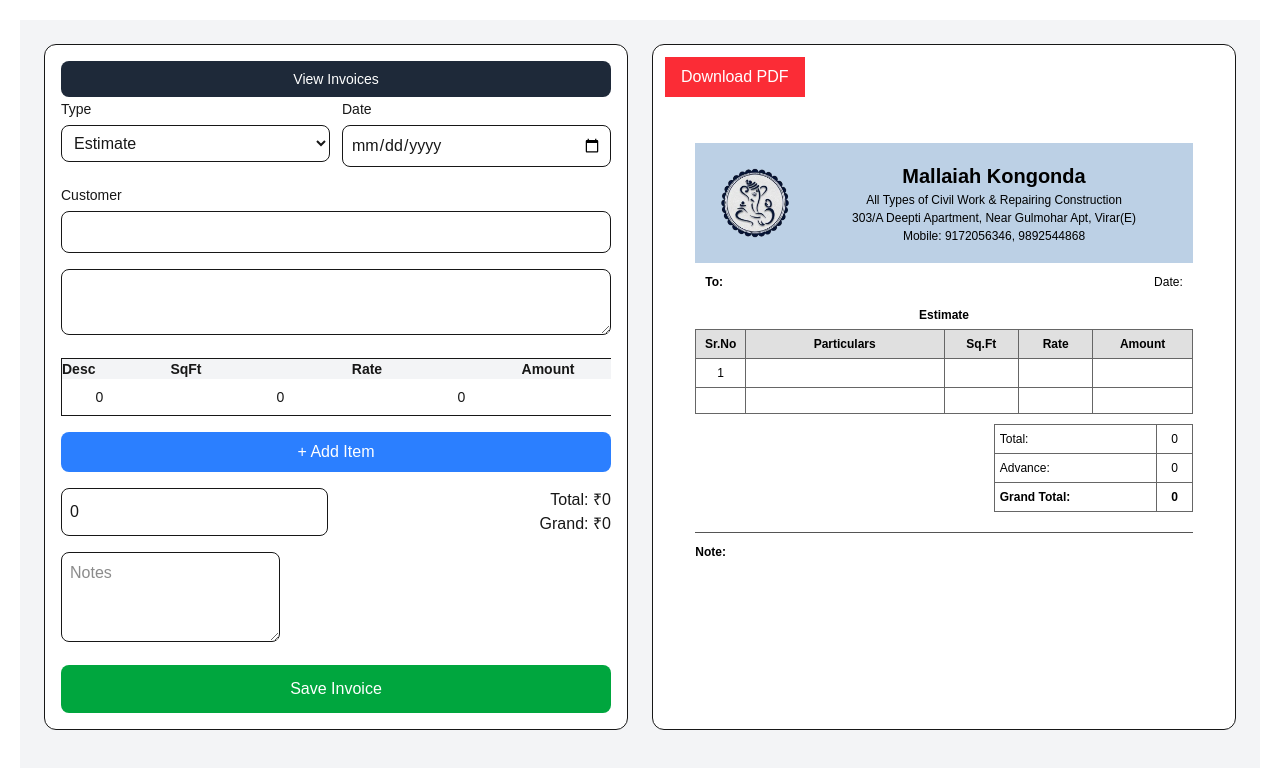
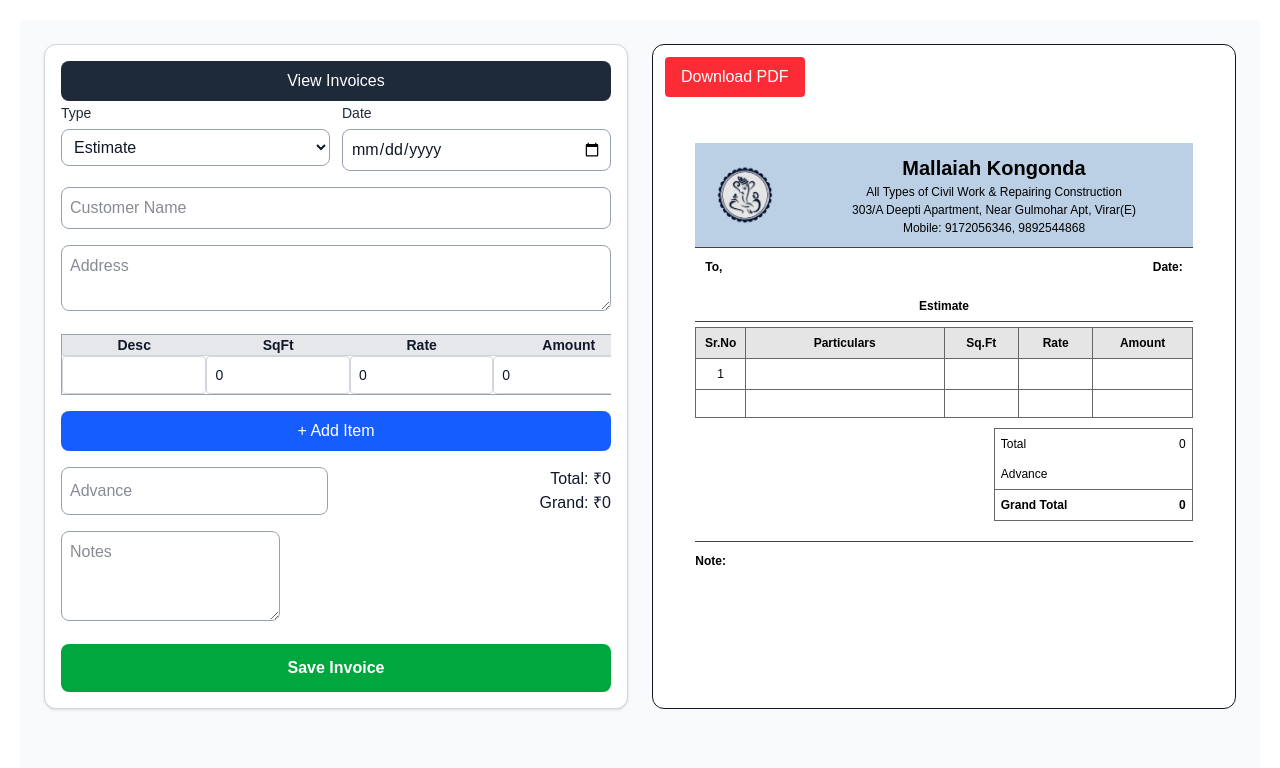
Before and after one commit to dineshkongonda60/estimate-app, a Next.js app: page / in a window 1280 px wide. Shown: the top 768 px of the page. Built offline with nearby package versions, Linux system fonts and the light colour scheme.

Commit message:
Updated the preview UI and the Form UI

```diff
--- a/components/InvoiceForm.tsx
+++ b/components/InvoiceForm.tsx
@@ -19,7 +19,6 @@ type Props = {
   invoiceId?: string;
 };
 
-/* ✅ COMPONENT */
 export default function InvoiceForm({ initialData, invoiceId }: Props) {
   const [activeTab, setActiveTab] = useState<"form" | "preview">("form");
 
@@ -27,7 +26,7 @@ export default function InvoiceForm({ initialData, invoiceId }: Props) {
   const [customer, setCustomer] = useState(initialData?.customer || "");
   const [address, setAddress] = useState(initialData?.address || "");
   const [date, setDate] = useState(initialData?.date || "");
-  const [advance, setAdvance] = useState(initialData?.advance || 0);
+ const [advance, setAdvance] = useState<number | "">(initialData?.advance ?? "");
   const [notes, setNotes] = useState(initialData?.notes || "");
 
   const [items, setItems] = useState<Item[]>(
@@ -47,7 +46,7 @@ export default function InvoiceForm({ initialData, invoiceId }: Props) {
   const total = items.reduce((sum, i) => sum + Number(i.amount || 0), 0);
   const grandTotal = total - advance;
 
-  /* ✅ SAVE / UPDATE */
+  /* ✅ SAVE */
   const saveInvoice = async () => {
     const payload = {
       type,
@@ -79,7 +78,7 @@ export default function InvoiceForm({ initialData, invoiceId }: Props) {
 
     if (res.ok) {
       alert(invoiceId ? "✅ Updated!" : "✅ Saved!");
-      setActiveTab("preview"); // ✅ auto switch
+      setActiveTab("preview");
     } else {
       alert("❌ Error");
     }
@@ -102,7 +101,7 @@ export default function InvoiceForm({ initialData, invoiceId }: Props) {
 
   /* ✅ UPDATE ITEM */
   const updateItem = (id: string, field: keyof Item, value: any) => {
-    const updated = items.map((item: Item) => {
+    const updated = items.map((item) => {
       if (item.id === id) {
         const newItem = { ...item, [field]: value };
 
@@ -120,37 +119,40 @@ export default function InvoiceForm({ initialData, invoiceId }: Props) {
 
   /* ✅ TOGGLE LUMPSUM */
   const toggleLumpsum = (id: string) => {
-    const updated = items.map((item: Item) => {
-      if (item.id === id) {
-        return {
-          ...item,
-          isLumpsum: !item.isLumpsum,
-          sqft: 0,
-          rate: 0,
+    setItems(
+      items.map((item) =>
+        item.id === id
+          ? { ...item, isLumpsum: !item.isLumpsum, sqft: 0, rate: 0 }
+          : item
+      )
+    );
   };
+
+  /* ✅ DELETE ITEM */
+  const deleteItem = (id: string) => {
+    if (items.length === 1) {
+      alert("At least one item is required");
+      return;
     }
-      return item;
-    });
-
-    setItems(updated);
+    setItems(items.filter((item) => item.id !== id));
   };
 
   /* ✅ FORM UI */
   const FormUI = (
-    <div className="bg-white rounded-xl border p-4 space-y-4">
+    <div className="bg-white rounded-xl border border-gray-300 p-4 space-y-4 shadow-sm">
 
       <Link href="/invoices">
-        <button className="bg-gray-800 text-white px-4 py-2 rounded-lg text-sm w-full">
+        <button className="bg-gray-800 text-white px-4 py-2 rounded-lg w-full">
           View Invoices
         </button>
       </Link>
 
-      {/* TYPE & DATE */}
+      {/* TYPE + DATE */}
       <div className="grid grid-cols-2 gap-3">
         <div>
-          <label className="text-sm">Type</label>
+          <label className="text-sm font-medium text-gray-800">Type</label>
           <select
-            className="border mt-1 p-2 w-full rounded-lg"
+            className="border border-gray-400 mt-1 p-2 w-full rounded-lg text-gray-900"
             value={type}
             onChange={(e) => setType(e.target.value)}
           >
@@ -160,10 +162,10 @@ export default function InvoiceForm({ initialData, invoiceId }: Props) {
         </div>
 
         <div>
-          <label className="text-sm">Date</label>
+          <label className="text-sm font-medium text-gray-800">Date</label>
           <input
             type="date"
-            className="border mt-1 p-2 w-full rounded-lg"
+            className="border border-gray-400 mt-1 p-2 w-full rounded-lg text-gray-900"
             value={date}
             onChange={(e) => setDate(e.target.value)}
           />
@@ -171,41 +173,41 @@ export default function InvoiceForm({ initialData, invoiceId }: Props) {
       </div>
 
       {/* CUSTOMER */}
-      <div>
-        <label className="text-sm">Customer</label>
       <input
-          className="border mt-1 p-2 w-full rounded-lg"
+        placeholder="Customer Name"
+        className="border border-gray-400 p-2 w-full rounded-lg"
         value={customer}
         onChange={(e) => setCustomer(e.target.value)}
       />
-      </div>
 
       {/* ADDRESS */}
       <textarea
-        className="border p-2 w-full rounded-lg"
+        placeholder="Address"
+        className="border border-gray-400 p-2 w-full rounded-lg"
         value={address}
         onChange={(e) => setAddress(e.target.value)}
       />
 
       {/* TABLE */}
       <div className="overflow-x-auto">
-        <table className="min-w-[600px] w-full text-sm border rounded-lg">
-          <thead className="bg-gray-100">
+        <table className="min-w-[650px] w-full text-sm border border-gray-400 rounded-lg text-gray-900">
+          <thead className="bg-gray-200">
             <tr>
               <th>Desc</th>
               <th>SqFt</th>
               <th>Rate</th>
               <th>Amount</th>
               <th>Lump</th>
+              <th>Del</th>
             </tr>
           </thead>
 
           <tbody>
-            {items.map((item: Item) => (
-              <tr key={item.id}>
+            {items.map((item) => (
+              <tr key={item.id} className="border-t border-gray-300">
                 <td>
                   <input
-                    className="w-full p-2"
+                    className="w-full p-2 border border-gray-300 rounded"
                     value={item.desc}
                     onChange={(e) =>
                       updateItem(item.id, "desc", e.target.value)
@@ -217,6 +219,7 @@ export default function InvoiceForm({ initialData, invoiceId }: Props) {
                   <input
                     type="number"
                     disabled={item.isLumpsum}
+                    className="w-full p-2 border border-gray-300 rounded"
                     value={item.sqft}
                     onChange={(e) =>
                       updateItem(item.id, "sqft", Number(e.target.value))
@@ -228,6 +231,7 @@ export default function InvoiceForm({ initialData, invoiceId }: Props) {
                   <input
                     type="number"
                     disabled={item.isLumpsum}
+                    className="w-full p-2 border border-gray-300 rounded"
                     value={item.rate}
                     onChange={(e) =>
                       updateItem(item.id, "rate", Number(e.target.value))
@@ -238,6 +242,7 @@ export default function InvoiceForm({ initialData, invoiceId }: Props) {
                 <td>
                   <input
                     type="number"
+                    className="w-full p-2 border border-gray-300 rounded"
                     value={item.amount}
                     onChange={(e) =>
                       updateItem(item.id, "amount", Number(e.target.value))
@@ -245,12 +250,21 @@ export default function InvoiceForm({ initialData, invoiceId }: Props) {
                   />
                 </td>
 
-                <td>
+                <td className="text-center">
                   <input
                     type="checkbox"
                     checked={item.isLumpsum}
                     onChange={() => toggleLumpsum(item.id)}
                   />
+                </td>
+
+                <td className="text-center">
+                  <button
+                    onClick={() => deleteItem(item.id)}
+                    className="bg-red-600 text-white px-2 py-1 rounded"
+                  >
+                    ✕
+                  </button>
                 </td>
               </tr>
             ))}
@@ -260,7 +274,7 @@ export default function InvoiceForm({ initialData, invoiceId }: Props) {
 
       <button
         onClick={addItem}
-        className="bg-blue-500 text-white px-4 py-2 rounded-lg w-full"
+        className="bg-blue-600 text-white px-4 py-2 rounded-lg w-full"
       >
         + Add Item
       </button>
@@ -270,12 +284,15 @@ export default function InvoiceForm({ initialData, invoiceId }: Props) {
         <input
         type="number"
         value={advance}
-          onChange={(e) => setAdvance(Number(e.target.value))}
-          className="border p-2 rounded-lg"
+        onChange={(e) =>
+            setAdvance(e.target.value === "" ? "" : Number(e.target.value))
+        }
+        className="border border-gray-400 p-2 rounded-lg"
         placeholder="Advance"
         />
 
-        <div className="text-right">
+
+        <div className="text-right font-medium">
           <p>Total: ₹{total}</p>
           <p>Grand: ₹{grandTotal}</p>
         </div>
@@ -286,13 +303,13 @@ export default function InvoiceForm({ initialData, invoiceId }: Props) {
         rows={3}
         value={notes}
         onChange={(e) => setNotes(e.target.value)}
-        className="border p-2 rounded-lg"
+        className="border border-gray-400 p-2 rounded-lg"
         placeholder="Notes"
       />
 
       <button
         onClick={saveInvoice}
-        className="bg-green-600 text-white py-3 rounded-lg w-full"
+        className="bg-green-600 text-white py-3 rounded-lg w-full font-semibold"
       >
         {invoiceId ? "Update Invoice" : "Save Invoice"}
       </button>
@@ -301,9 +318,11 @@ export default function InvoiceForm({ initialData, invoiceId }: Props) {
 
   /* ✅ MAIN UI */
   return (
-    <div className="p-3 md:p-6 bg-gray-100 min-h-screen">
-
-      {/* ✅ MOBILE TABS */}
+    <div
+      className="p-3 md:p-6 bg-gray-50 min-h-screen text-gray-900"
+      style={{ WebkitFontSmoothing: "antialiased" }}
+    >
+      {/* MOBILE TABS */}
       <div className="md:hidden mb-4 flex border rounded-lg overflow-hidden">
         <button
           onClick={() => setActiveTab("form")}
@@ -326,40 +345,20 @@ export default function InvoiceForm({ initialData, invoiceId }: Props) {
         </button>
       </div>
 
-      {/* ✅ MOBILE VIEW */}
+      {/* MOBILE VIEW */}
       <div className="md:hidden">
         {activeTab === "form" && FormUI}
         {activeTab === "preview" && (
-          <InvoicePreview
-            type={type}
-            customer={customer}
-            address={address}
-            date={date}
-            items={items}
-            total={total}
-            advance={advance}
-            grandTotal={grandTotal}
-            notes={notes}
-          />
+          <InvoicePreview {...{ type, customer, address, date, items, total, advance, grandTotal, notes }} />
         )}
       </div>
 
-      {/* ✅ DESKTOP VIEW */}
+      {/* DESKTOP VIEW */}
       <div className="hidden md:grid grid-cols-2 gap-6">
         {FormUI}
 
         <div className="bg-white border rounded-xl p-3">
-          <InvoicePreview
-            type={type}
-            customer={customer}
-            address={address}
-            date={date}
-            items={items}
-            total={total}
-            advance={advance}
-            grandTotal={grandTotal}
-            notes={notes}
-          />
+          <InvoicePreview {...{ type, customer, address, date, items, total, advance, grandTotal, notes }} />
         </div>
       </div>
     </div>
--- a/components/InvoicePreview.tsx
+++ b/components/InvoicePreview.tsx
@@ -7,14 +7,11 @@ export default function InvoicePreview(props: any) {
 
     const html2pdf = (await import("html2pdf.js")).default;
 
-
- // ✅ Create dynamic file name
     const customerName = props.customer
       ? props.customer.replace(/\s+/g, "_")
       : "Invoice";
 
     const fileName = `${customerName}_${props.type}.pdf`;
-
 
     html2pdf()
       .set({
@@ -31,24 +28,22 @@ html2pdf()
         pagebreak: {
           mode: ["avoid-all", "css", "legacy"],
         },
-  } as any)   // ✅ ✅ ADD THIS
+      } as any)
       .from(element)
       .save();
-
   };
 
   return (
     <div>
-      {/* ✅ PDF BUTTON */}
+      {/* ✅ DOWNLOAD BUTTON */}
       <button
         onClick={generatePDF}
-        className="bg-red-500 text-white px-4 py-2 mb-4"
+        className="bg-red-500 text-white px-4 py-2 mb-4 rounded"
       >
         Download PDF
       </button>
 
-      {/* ✅ A4 CONTAINER */}
-
+      {/* ✅ INVOICE */}
       <div
         id="invoice"
         style={{
@@ -59,8 +54,8 @@ html2pdf()
           background: "white",
           fontFamily: "Arial",
           fontSize: "12px",
-            color: "#000",           // ✅ important
-            fontWeight: 500,         // ✅ improves clarity
+          color: "#000",
+          fontWeight: 500,
           WebkitFontSmoothing: "antialiased",
         }}
       >
@@ -69,44 +64,54 @@ html2pdf()
         <div
           style={{
             display: "flex",
-            /*border: "1px solid black",*/
             background: "#bcd0e5",
             padding: "10px",
             alignItems: "center",
           }}
         >
-          {/* ✅ LOGO */}
           <div style={{ width: "100px", textAlign: "center" }}>
-            <img src="/logo.png" style={{ width: "100px", height:"100px" }} />
+            <img src="/logo.png" style={{ width: "80px", height: "80px" }} />
           </div>
 
-          {/* ✅ COMPANY DETAILS */}
           <div style={{ textAlign: "center", flex: 1 }}>
-            <h1 style={{ margin: 0, fontWeight:"bold", fontSize:"20px", color:"#000" }}>Mallaiah Kongonda</h1>
-            <p style={{ margin: 0,color:"#000" }}>
+            <h1 style={{ margin: 0, fontWeight: "bold", fontSize: "20px" }}>
+              Mallaiah Kongonda
+            </h1>
+            <p style={{ margin: 0 }}>
               All Types of Civil Work & Repairing Construction
             </p>
-            <p style={{ margin: 0,color:"#000" }}>
+            <p style={{ margin: 0 }}>
               303/A Deepti Apartment, Near Gulmohar Apt, Virar(E)
             </p>
-            <p style={{ margin: 0,color:"#000" }}>
+            <p style={{ margin: 0 }}>
               Mobile: 9172056346, 9892544868
             </p>
           </div>
         </div>
 
+        {/* ✅ DIVIDER */}
+        <div style={{ borderBottom: "1px solid #444" }}></div>
+
         {/* ✅ CUSTOMER + DATE */}
-        <div style={{ }}>
         <div style={{ display: "flex" }}>
-            <div style={{ flex: 2, padding: "10px" }}>
-              <strong>To:</strong>
-              <p style={{ margin: 0,color:"#000" }}>{props.customer}</p>
-              <p style={{ margin: 0,color:"#000" }}>{props.address}</p>
+          <div style={{ flex: 2, padding: "10px", lineHeight: "1.5" }}>
+            <strong>To,</strong>
+
+            <p style={{ margin: "5px 0", fontWeight: 600 }}>
+              {props.customer}
+            </p>
+
+            <p style={{ margin: 0, whiteSpace: "pre-line" }}>
+              {props.address}
+            </p>
           </div>
 
-            <div style={{ flex: 1, padding: "10px", textAlign: "right",color:"#000" }}>
-              <p>Date: {props.date}</p>
-            </div>
+          <div style={{ flex: 1, padding: "10px", textAlign: "right" }}>
+            <p>
+              <strong>Date:</strong> {props.date}
+            </p>
+
+
           </div>
         </div>
 
@@ -114,10 +119,9 @@ html2pdf()
         <div
           style={{
             textAlign: "center",
-
-            borderTop: "none",
-            padding: "5px",
+            padding: "6px",
             fontWeight: "bold",
+            borderBottom: "1px solid #444",
           }}
         >
           {props.type}
@@ -129,11 +133,11 @@ html2pdf()
             width: "100%",
             borderCollapse: "collapse",
             tableLayout: "fixed",
-            border: "1px solid #888",
+            marginTop: "5px",
           }}
         >
           <thead>
-            <tr style={{ background: "#e0e0e0" }}>
+            <tr style={{ background: "#e5e5e5" }}>
               <th style={{ ...cellCenter, width: "10%" }}>Sr.No</th>
               <th style={{ ...cell, width: "40%" }}>Particulars</th>
               <th style={{ ...cellCenter, width: "15%" }}>Sq.Ft</th>
@@ -146,10 +150,8 @@ html2pdf()
             {props.items.map((item: any, i: number) => (
               <tr key={i}>
                 <td style={cellCenter}>{i + 1}</td>
-
                 <td style={cell}>{item.desc}</td>
 
-                {/* ✅ LUMPSUM LOGIC */}
                 <td style={cellCenter}>
                   {item.isLumpsum ? "Lumpsum" : item.sqft || ""}
                 </td>
@@ -158,69 +160,58 @@ html2pdf()
                   {item.isLumpsum ? "" : item.rate || ""}
                 </td>
 
-                <td style={cellCenter}>
-                  {item.amount || ""}
-                </td>
+                <td style={cellCenter}>{item.amount || ""}</td>
               </tr>
             ))}
 
-            {/* ✅ EMPTY ROWS FOR EXCEL LOOK */}
-            {[...Array(1)].map((_, i) => (
-              <tr key={"empty" + i}>
+            {/* EMPTY ROW */}
+            <tr>
               <td style={cell}></td>
               <td style={cell}></td>
               <td style={cell}></td>
               <td style={cell}></td>
               <td style={cell}></td>
             </tr>
-            ))}
           </tbody>
         </table>
 
-        {/* ✅ TOTALS (RIGHT SIDE BLOCK) */}
-        <table
+        {/* ✅ TOTALS */}
+        <div
           style={{
             width: "40%",
             marginLeft: "auto",
             marginTop: "10px",
-            borderCollapse: "collapse",
+            border: "1px solid #666",
           }}
         >
-          <tbody>
-            <tr>
-              <td style={cell}>Total:</td>
-              <td style={cellCenter}>{props.total}</td>
-            </tr>
+          <div style={row}>
+            <span>Total</span>
+            <span>{props.total}</span>
+          </div>
 
-            <tr>
-              <td style={cell}>Advance:</td>
-              <td style={cellCenter}>{props.advance}</td>
-            </tr>
+          <div style={row}>
+            <span>Advance</span>
+            <span>{props.advance}</span>
+          </div>
 
-            <tr>
-              <td style={{ ...cell, fontWeight: "bold" }}>
-                Grand Total:
-              </td>
-              <td style={{ ...cellCenter, fontWeight: "bold" }}>
-                {props.grandTotal}
-              </td>
-            </tr>
-          </tbody>
-        </table>
-
+          <div style={{ ...row, fontWeight: "bold", borderTop: "1px solid #666" }}>
+            <span>Grand Total</span>
+            <span>{props.grandTotal}</span>
+          </div>
+        </div>
 
         {/* ✅ NOTES */}
         <div
           style={{
             marginTop: "20px",
-            borderTop: "1px solid #555",
+            borderTop: "1px solid #444",
             paddingTop: "10px",
           }}
         >
           <strong>Note:</strong>
 
           <p style={{ marginTop: "5px", whiteSpace: "pre-line" }}>
-            {props.notes || ""}
+            {props.notes}
           </p>
         </div>
 
@@ -230,17 +221,20 @@ html2pdf()
 }
 
 /* ✅ COMMON STYLES */
-
-
 const cell = {
   border: "1px solid #666",
-  padding: "5px",
-  height: "26px",
-  color: "#000",         // ✅ force black
+  padding: "6px",
+  height: "28px",
+  color: "#000",
 };
-
 
 const cellCenter = {
   ...cell,
   textAlign: "center" as const,
 };
+
+const row = {
+  display: "flex",
+  justifyContent: "space-between",
+  padding: "6px",
+};
```
Lines whose indentation alone changed are shown as unchanged.
